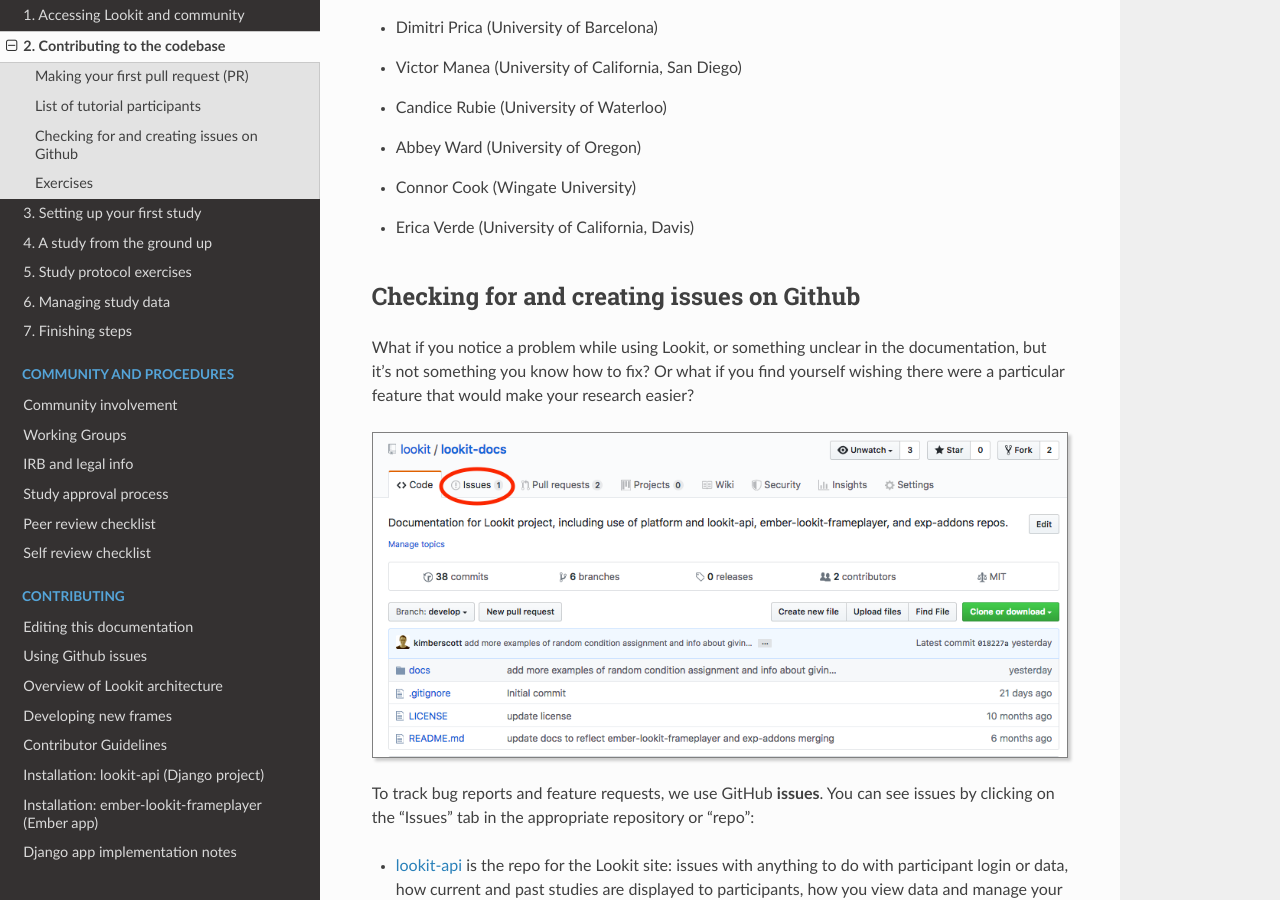
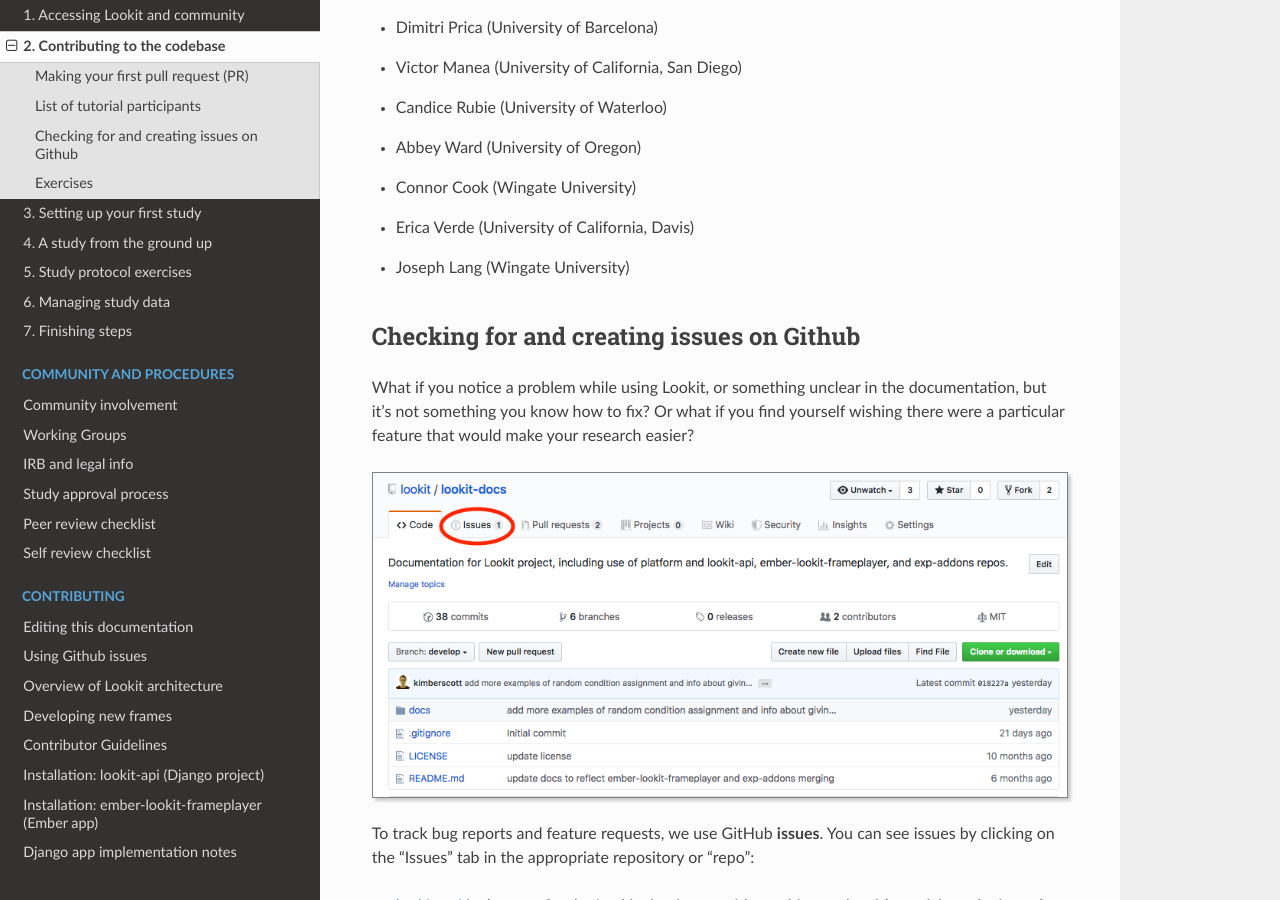
Before and after one commit to lookit/lookit-docs, a Sphinx documentation site: the page built from docs/source/tutorial-contributing.rst, in a window 1280 px wide and 900 px high, scrolled down 9473 px. Built offline with Sphinx 7.4.7 and the Read the Docs theme 2.0.0, drawn with Linux system fonts in a browser that asks for light colours.

Commit message:
Added name to participants list

```diff
--- a/docs/source/tutorial-contributing.rst
+++ b/docs/source/tutorial-contributing.rst
@@ -200,6 +200,7 @@
 - Abbey Ward (University of Oregon)
 - Connor Cook (Wingate University)
 - Erica Verde (University of California, Davis)
+- Joseph Lang (Wingate University)
 
 .. _Github issues overview:
 
```
